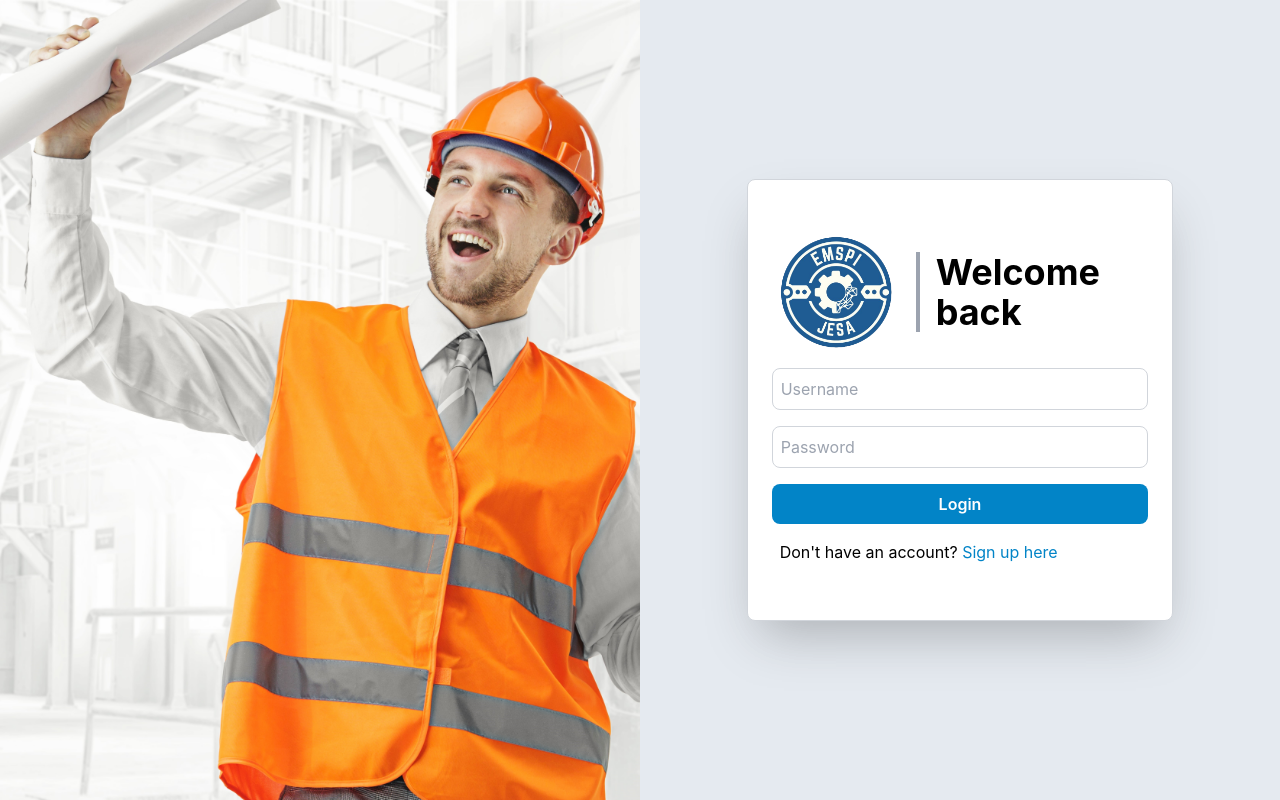
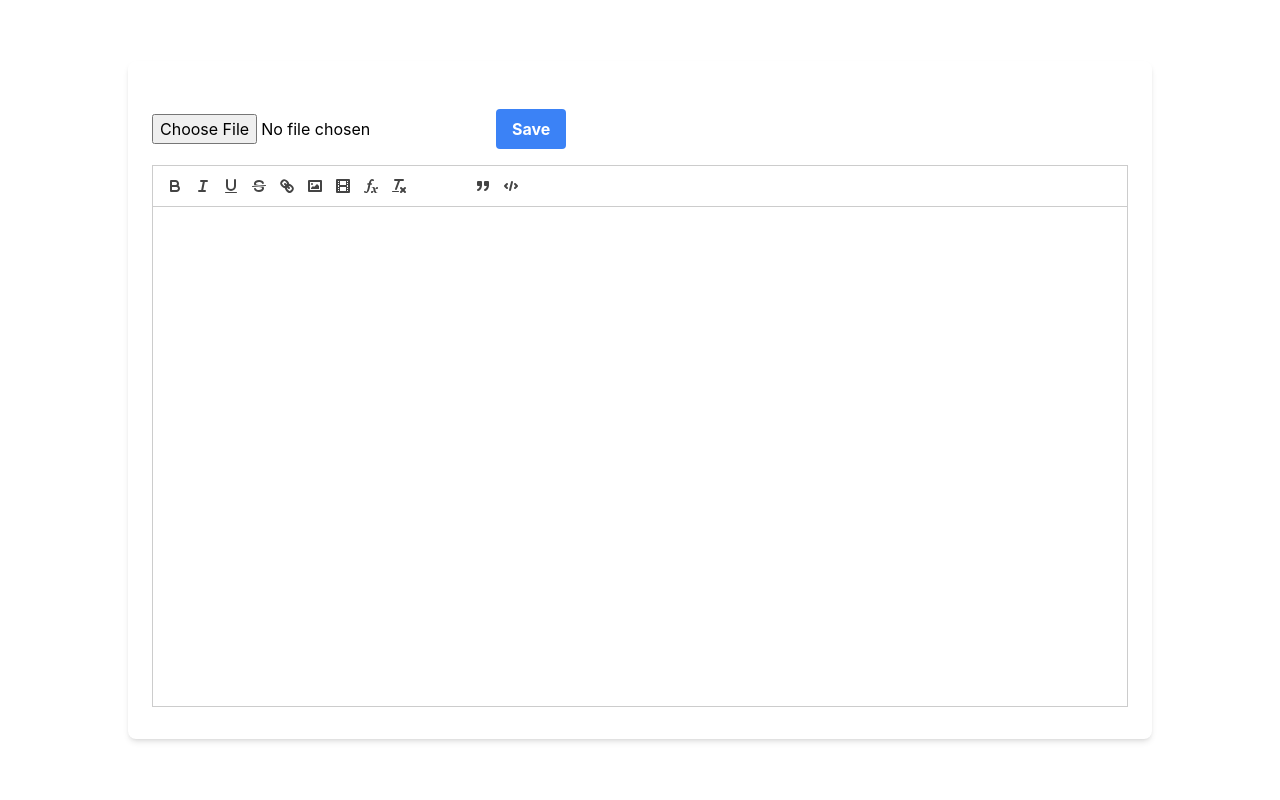
Before and after one commit to Fhamza03/JPI, a React (Create React App) app in the folder frontend/: page /user/UserProject in a window 1280 px wide. Before the commit this address led to /. Built offline with nearby package versions, Linux system fonts and the light colour scheme.

Commit message:
Adding docx file to the app

```diff
--- a/frontend/src/Components/File.jsx
+++ b/frontend/src/Components/File.jsx
@@ -180,10 +180,7 @@ export default function File() {
         </h2>
         <div>
           {fileData && (
-            <div className="card bg-white border border-gray-300 rounded-lg m-4 pt-4 pb-5 pr-2 pl-2 shadow-xl">
-              <h2 className="text-xl text-sky-700 font-bold mb-5 ml-4">
-                File Information
-              </h2>
+            <div>
               <div className="flex justify-between mb-2 bg-slate-200 rounded-lg">
                 <p className="ml-4 mt-2 mb-2">
                   <strong>File Code :</strong> <span>{fileData.fileCode}</span>
@@ -203,20 +200,6 @@ export default function File() {
                 <p className="mt-2 mb-2">
                   <strong>Created on :</strong>{" "}
                   <span>{fileData.created_On}</span>
-                </p>
-                <p className="mt-2 mb-2 mr-4">
-                  <strong>Created by :</strong>{" "}
-                  <span>{fileData.createdBy}</span>
-                </p>
-              </div>
-              <div className="flex justify-between mb-2 bg-slate-200 rounded-lg">
-                <p className="ml-4 mt-2 mb-2">
-                  <strong>Modified By :</strong>{" "}
-                  <span>{fileData.modifiedBy}</span>
-                </p>
-                <p className="mr-4 mt-2 mb-2">
-                  <strong>Modified on :</strong>{" "}
-                  <span>{fileData.modifiedOn}</span>
                 </p>
               </div>
             </div>
--- a/frontend/src/Components/FormNewFile.jsx
+++ b/frontend/src/Components/FormNewFile.jsx
@@ -26,7 +26,6 @@ export default function FormNewFile() {
   const handleSearchChange = (event) => {
     setSearchQuery(event.target.value);
   };
-
 
   const formatDate = (date) => {
     const formattedDate = new Date(date).toISOString().split("T")[0];
--- a/frontend/src/Components/WordEditor.jsx
+++ b/frontend/src/Components/WordEditor.jsx
@@ -1,51 +1,101 @@
-import React, { useState, useEffect, useRef } from 'react';
-import Quill from 'quill';
-import 'quill/dist/quill.snow.css';
-import mammoth from 'mammoth';
+import React, { useState, useEffect, useRef } from "react";
+import Quill from "quill";
+import "quill/dist/quill.snow.css";
+import mammoth from "mammoth";
 
 export default function WordEditor() {
-  // const editorRef = useRef(null);
-  // const [editor, setEditor] = useState(null);
-  // const [content, setContent] = useState('');
+  const editorRef = useRef(null);
+  const [editor, setEditor] = useState(null);
+  const [content, setContent] = useState("");
 
-  // useEffect(() => {
-  //   if (editorRef.current) {
-  //     const editorInstance = new Quill(editorRef.current, {
-  //       theme: 'snow',
-  //     });
-  //     setEditor(editorInstance);
-  //   }
-  // }, []);
+  useEffect(() => {
+    if (!editor) {
+      const newEditor = new Quill(editorRef.current, {
+        modules: {
+          toolbar: {
+            container: "#toolbar",
+          },
+        },
+        theme: "snow",
+      });
+      setEditor(newEditor);
+    }
+  }, [editor]);
 
-  // const handleUploadFile = (event) => {
-  //   const file = event.target.files[0];
-  //   if (file) {
-  //     const reader = new FileReader();
-  //     reader.onload = async (e) => {
-  //       const arrayBuffer = e.target.result;
-  //       const result = await mammoth.convertToHtml({ arrayBuffer });
-  //       const html = result.value;
-  //       setContent(html);
-  //       if (editor) {
-  //         editor.root.innerHTML = html;
-  //       }
-  //     };
-  //     reader.readAsArrayBuffer(file);
-  //   }
-  // };
+  const handleUploadFile = (event) => {
+    const file = event.target.files[0];
+    if (file) {
+      const reader = new FileReader();
+      reader.onload = async (e) => {
+        const arrayBuffer = e.target.result;
+        const result = await mammoth.convertToHtml({ arrayBuffer });
 
-  // const handleSave = () => {
-  //   if (editor) {
-  //     const documentContent = editor.root.innerHTML;
-  //     console.log('Document saved:', documentContent);
-  //   }
-  // };
+        console.log("Converted HTML:", result.value);
+
+        setContent(result.value);
+        if (editor) {
+          editor.root.innerHTML = result.value;
+        }
+      };
+      reader.readAsArrayBuffer(file);
+    }
+  };
+
+  const handleSave = () => {
+    if (editor) {
+      const documentContent = editor.root.innerHTML;
+      console.log("Document saved:", documentContent);
+    }
+  };
 
   return (
-    <div>
-    {/* <input type="file" onChange={handleUploadFile} />
-    <div ref={editorRef} id="editor" />
-      <button onClick={handleSave}>Save</button> */}
+    <div className="flex justify-center items-center h-screen">
+      <div className="w-full max-w-5xl px-6 py-8 bg-white rounded-lg shadow-md">
+        <input type="file" onChange={handleUploadFile} />
+        <button
+          onClick={handleSave}
+          className="mt-4 bg-blue-500 hover:bg-blue-700 text-white font-bold py-2 px-4 rounded"
+        >
+          Save
+        </button>
+        <div id="toolbar" className="toolbar mt-4">
+          {toolbarOptions.map((row, rowIndex) => (
+            <span key={rowIndex}>
+              {row.map((button, buttonIndex) => (
+                <button key={buttonIndex} className={`ql-${button}`}></button>
+              ))}
+            </span>
+          ))}
+        </div>
+        <div
+          ref={editorRef}
+          id="editor"
+          className="mt-4"
+          style={{ height: "500px" }}
+        />
+      </div>
     </div>
   );
 }
+
+const toolbarOptions = [
+  [
+    "bold",
+    "italic",
+    "underline",
+    "strike",
+    "link",
+    "image",
+    "video",
+    "formula",
+    "clean",
+  ],
+  [{ header: 1 }, { header: 2 }, "blockquote", "code-block"],
+  [{ list: "ordered" }, { list: "bullet" }, { list: "check" }],
+  [{ script: "sub" }, { script: "super" }],
+  [{ indent: "-1" }, { indent: "+1" }],
+  [{ direction: "rtl" }, { align: [] }],
+  [{ color: [] }, { background: [] }],
+  [{ font: [] }, { size: [] }],
+  [{ header: [1, 2, 3, 4, 5, 6, false] }],
+];
--- a/frontend/src/index.js
+++ b/frontend/src/index.js
@@ -3,11 +3,13 @@ import ReactDOM from "react-dom/client";
 import "./index.css";
 import App from "./App";
 import reportWebVitals from "./reportWebVitals";
+import WordEditor from "./Components/WordEditor";
 
 const root = ReactDOM.createRoot(document.getElementById("root"));
 root.render(
   <React.StrictMode>
-    <App />
+    {/* <App /> */}
+    <WordEditor />
   </React.StrictMode>
 );
 
```
Also changed, not shown: frontend/src/Components/AreaProject.jsx (+39 -12 lines). Lines whose indentation alone changed are shown as unchanged.
